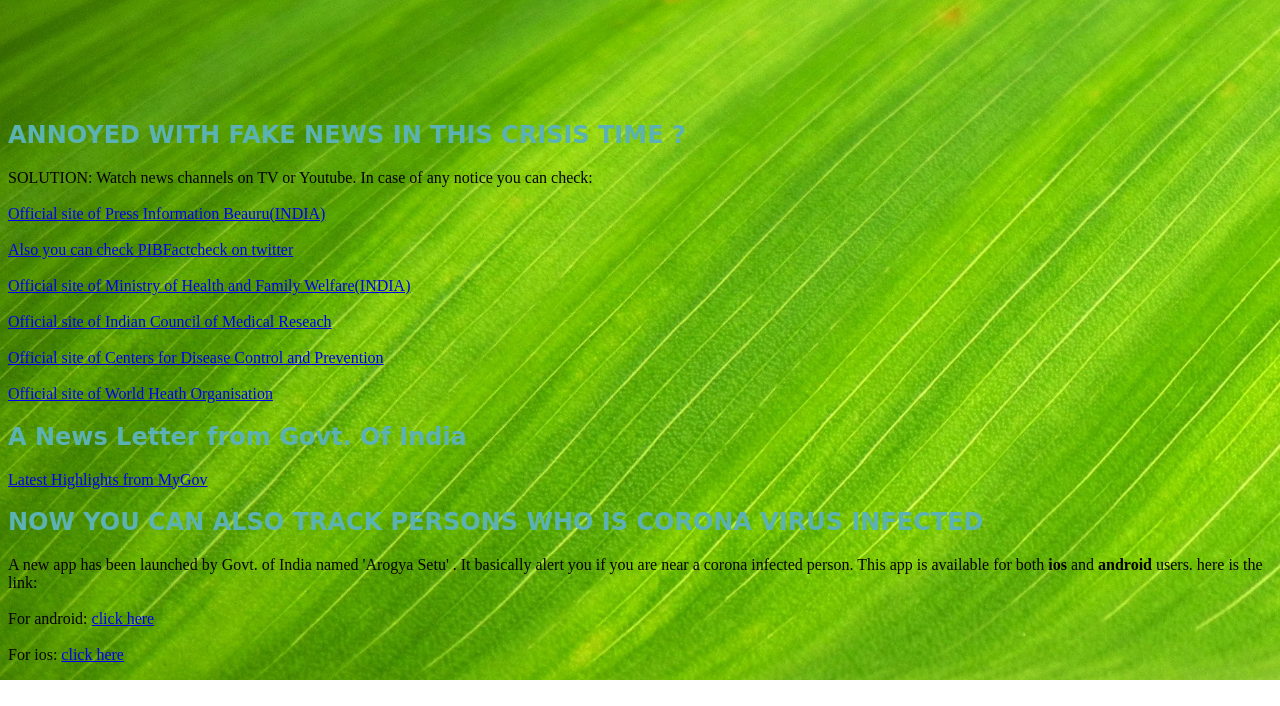
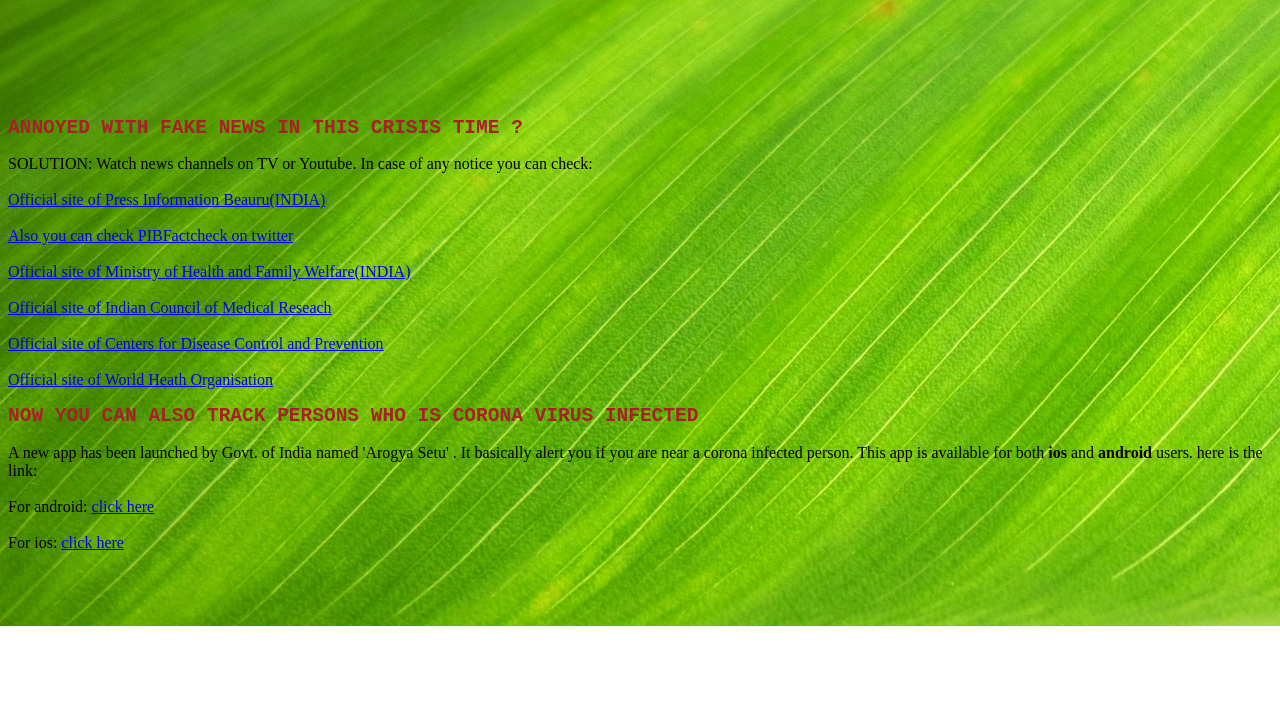
Before and after one commit to Rohan-roy6/www.coronaawareness.github.io, a plain HTML site: page News_link.html in a window 1280 px wide. Shown: the part 94-800 px from the top of the page. Drawn offline with Linux system fonts and the light colour scheme.

Commit message:
Add files via upload

```diff
--- a/News_link.html
+++ b/News_link.html
@@ -64,10 +64,6 @@
 
         </p>
 
-     <h2> A News Letter from Govt. Of India </h2>
-
-
-     <a href="https://www.jan_sampark.nic.in"> Latest Highlights from MyGov  </a>
 
        <h2> NOW YOU CAN ALSO TRACK PERSONS WHO IS CORONA VIRUS INFECTED </h2>
 
--- a/design2.css
+++ b/design2.css
@@ -2,11 +2,12 @@
     width:1000px;
     margin-left: auto;
     margin-right: auto;
+}
 
-}
+
 h2{
-    font-family:cursive;
-    color: #5bb2b2
+    font-family:monospace;
+    color: #a72126;
 }
 h1{
     padding-top: 15px;
@@ -16,8 +17,9 @@ body{
     background-image: url(natural-wallpaper-green-leaf-royalty-free-66869.jpg);
     background-repeat: no-repeat;
     background-size:cover;
+}
 
-}
+
 
 
     ul{
```
